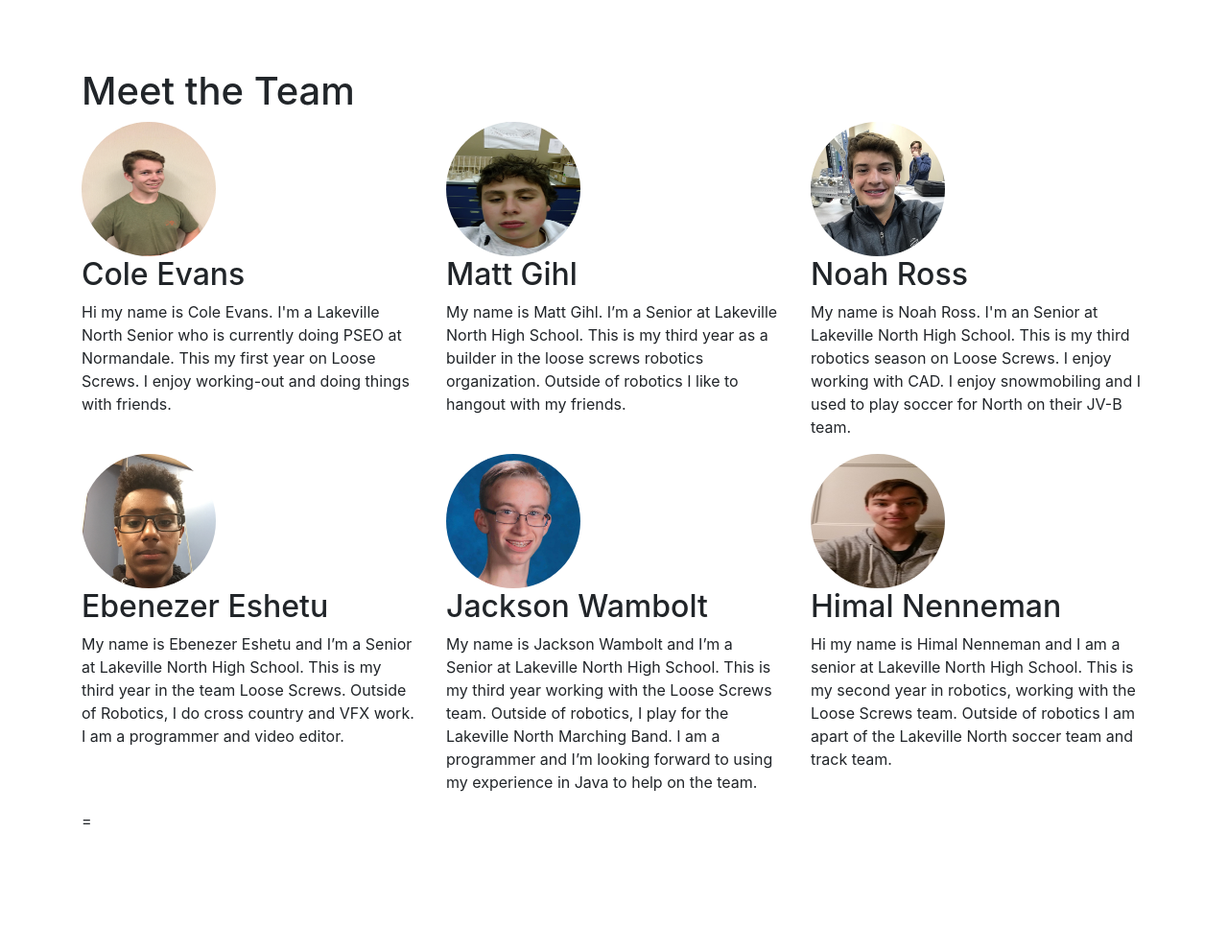
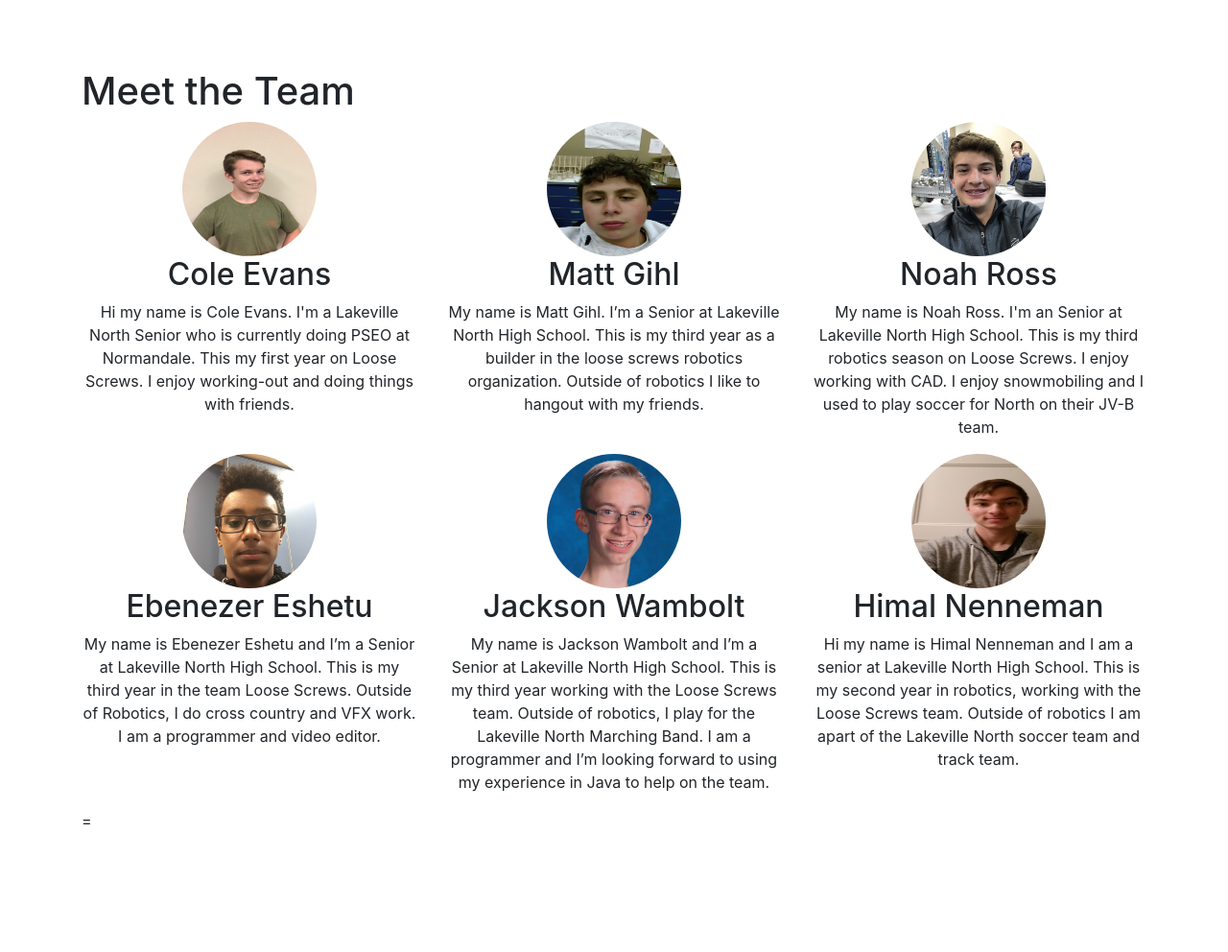
Before and after one commit to NobleSpartan6/NobleSpartan6.github.io, a website with bundled scripts: page index.html in a window 1280 px wide. Shown: the part 3040-4032 px from the top of the page at 96% size. Built offline with nearby package versions, Linux system fonts and the light colour scheme.

Commit message:
fix text center
fixed text center

```diff
--- a/index.html
+++ b/index.html
@@ -146,34 +146,34 @@
         <h1>Meet the Team</h1>
         <!-- Three columns of text below the carousel -->
         <div class="row">
-          <div class="col-lg-4">
+          <div class="col-lg-4 text-center">
             <img class="rounded-circle" src="Pic/Cole.jpg" alt="Generic placeholder image" width="140" height="140">
             <h2>Cole Evans</h2>
             <p>Hi my name is Cole Evans. I'm a Lakeville North Senior who is currently doing PSEO at Normandale. This my first year on Loose Screws. I enjoy working-out and doing things with friends. </p>
           </div><!-- /.col-lg-4 -->
-          <div class="col-lg-4">
+          <div class="col-lg-4 text-center">
             <img class="rounded-circle" src="Pic/matt.JPG" alt="Generic placeholder image" width="140" height="140">
             <h2>Matt Gihl</h2>
             <p>My name is Matt Gihl. I’m a Senior at Lakeville North High School. This is my third year as a builder in the loose screws robotics organization. Outside of robotics I like to hangout with my friends.</p>
           </div><!-- /.col-lg-4 -->
-          <div class="col-lg-4">
+          <div class="col-lg-4 text-center">
             <img class="rounded-circle" src="Pic/noah.jpg" alt="Generic placeholder image" width="140" height="140">
             <h2>Noah Ross</h2>
             <p>My name is Noah Ross. I'm an Senior at Lakeville North High School. This is my third robotics season on Loose Screws. I enjoy working with CAD. I enjoy snowmobiling and I used to play soccer for North on their JV-B team.</p>
           </div><!-- /.col-lg-4 -->
         </div><!-- /.row -->
         <div class="row">
-          <div class="col-lg-4">
+          <div class="col-lg-4 text-center">
             <img class="rounded-circle" src="Pic/eb.JPG" alt="Generic placeholder image" width="140" height="140">
             <h2>Ebenezer Eshetu</h2>
             <p>My name is Ebenezer Eshetu and I’m a Senior at Lakeville North High School. This is my third year in the team Loose Screws. Outside of Robotics, I do cross country and VFX work. I am a programmer and video editor.</p>
           </div><!-- /.col-lg-4 -->
-          <div class="col-lg-4">
+          <div class="col-lg-4 text-center">
             <img class="rounded-circle" src="Pic/JacksonW.JPG" alt="Generic placeholder image" width="140" height="140">
             <h2>Jackson Wambolt</h2>
             <p>My name is Jackson Wambolt and I’m a Senior at Lakeville North High School. This is my third year working with the Loose Screws team. Outside of robotics, I play for the Lakeville North Marching Band. I am a programmer and I’m looking forward to using my experience in Java to help on the team.</p>
           </div><!-- /.col-lg-4 -->
-          <div class="col-lg-4">
+          <div class="col-lg-4 text-center">
             <img class="rounded-circle" src="Pic/Himal.JPG" alt="Generic placeholder image" width="140" height="140">
             <h2>Himal Nenneman</h2>
             <p>Hi my name is Himal Nenneman and I am a senior at Lakeville North High School. This is my second year in robotics, working with the Loose Screws team. Outside of robotics I am apart of the Lakeville North soccer team and track team.</p>
```
